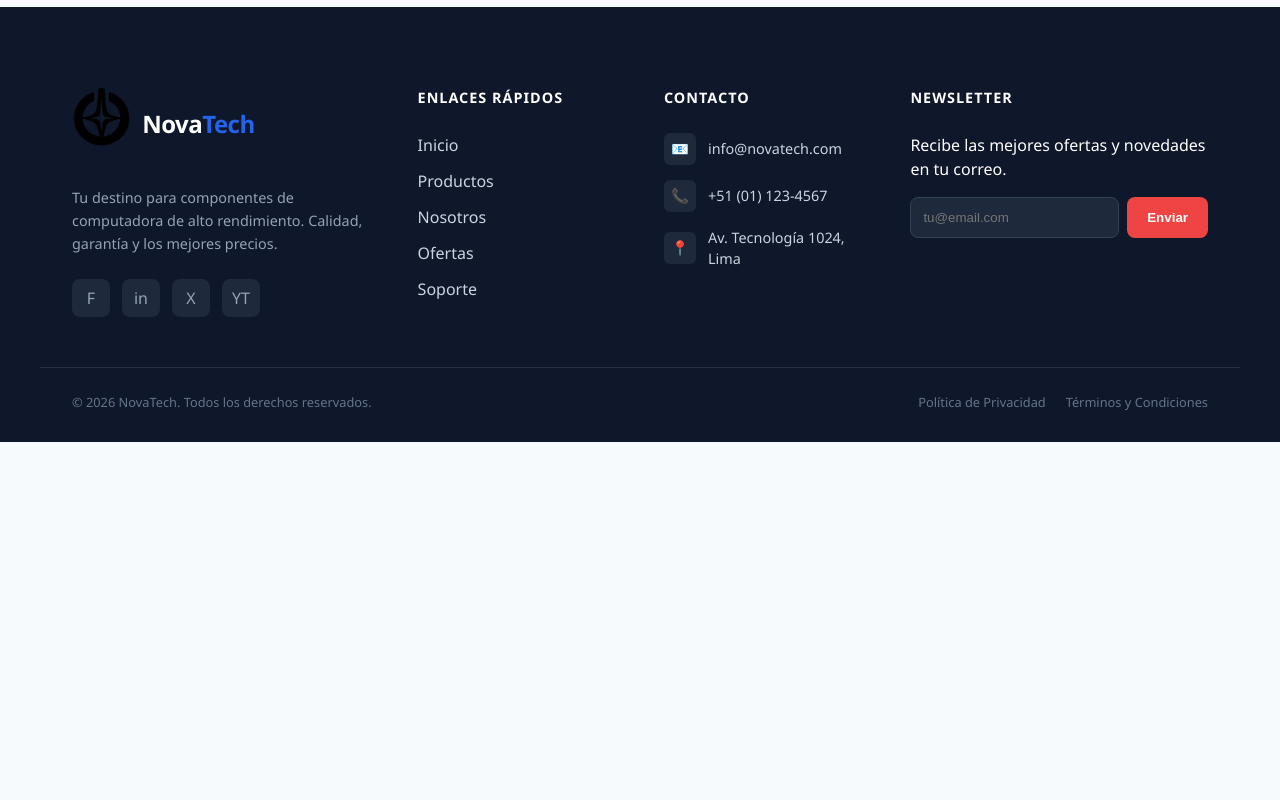
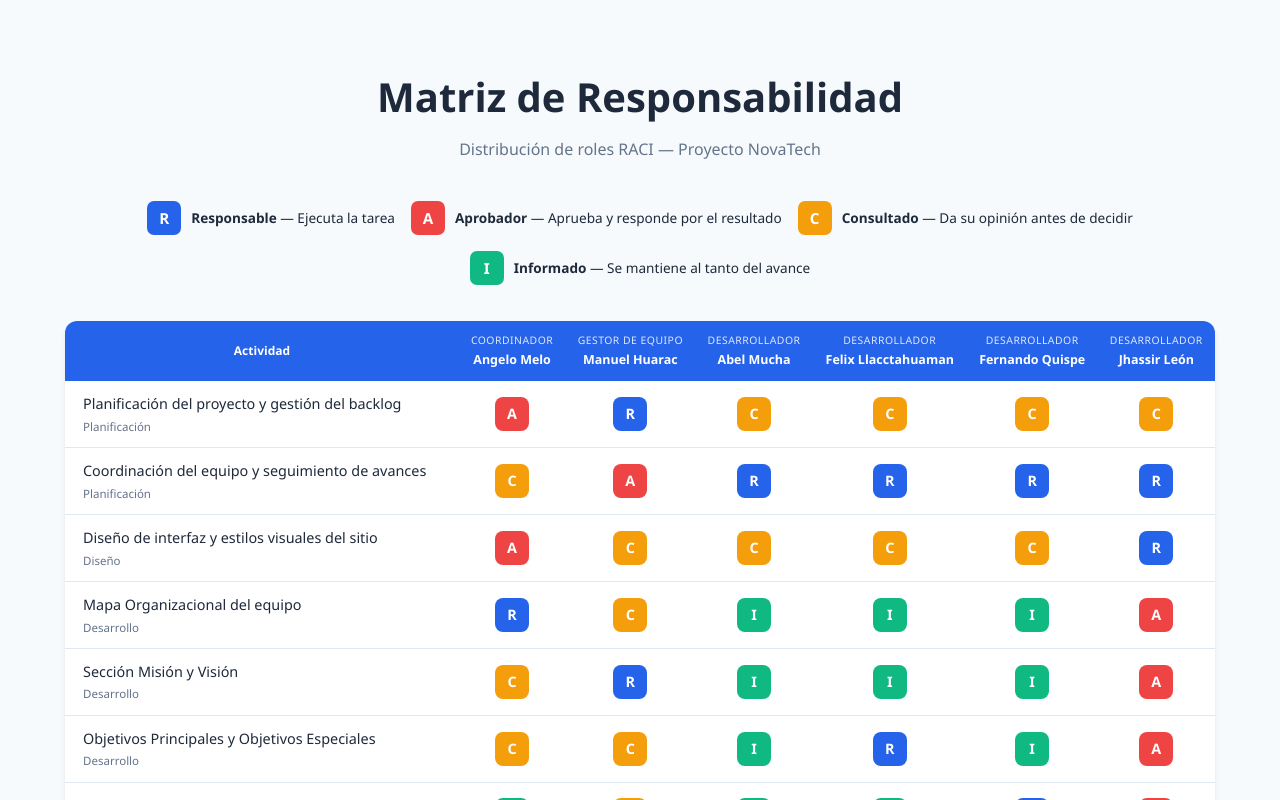
Before and after one commit to Giampierr/NovaTech, a React (Vite) app: page /nosotros in a window 1280 px wide. Shown: the part 1900-2700 px from the top of the page. Before the commit the page ends 2342 px from the top, so only its background shows below. Built offline with nearby package versions, Linux system fonts and the light colour scheme.

Commit message:
Matriz responsabilidad

```diff
--- a/src/components/MatrizRes.jsx
+++ b/src/components/MatrizRes.jsx
@@ -1,5 +1,141 @@
-export function MatrizRes(){
-    return(
-        <></>
+import './MatrizRes.scss'
+
+// ============================================================
+//  EDITAR AQUÍ: columnas del equipo
+// ============================================================
+const integrantes = [
+    { nombre: 'Angelo Melo',       rol: 'Coordinador'       },
+    { nombre: 'Manuel Huarac',     rol: 'Gestor de Equipo'  },
+    { nombre: 'Abel Mucha',        rol: 'Desarrollador'     },
+    { nombre: 'Felix Llacctahuaman', rol: 'Desarrollador'   },
+    { nombre: 'Fernando Quispe',   rol: 'Desarrollador'     },
+    { nombre: 'Jhassir León',      rol: 'Desarrollador'     },
+]
+
+// ============================================================
+//  EDITAR AQUÍ: filas de actividades
+//  Valores por celda: 'R' | 'A' | 'C' | 'I'
+//  El orden de celdas sigue el orden de integrantes de arriba.
+//  [ Angelo, Manuel, Abel, Felix, Fernando, Jhassir ]
+// ============================================================
+const actividades = [
+    {
+        fase: 'Planificación',
+        nombre: 'Planificación del proyecto y gestión del backlog',
+        celdas: ['A', 'R', 'C', 'C', 'C', 'C'],
+    },
+    {
+        fase: 'Planificación',
+        nombre: 'Coordinación del equipo y seguimiento de avances',
+        celdas: ['C', 'A', 'R', 'R', 'R', 'R'],
+    },
+    {
+        fase: 'Diseño',
+        nombre: 'Diseño de interfaz y estilos visuales del sitio',
+        celdas: ['A', 'C', 'C', 'C', 'C', 'R'],
+    },
+    {
+        fase: 'Desarrollo',
+        nombre: 'Mapa Organizacional del equipo',
+        celdas: ['R', 'C', 'I', 'I', 'I', 'A'],
+    },
+    {
+        fase: 'Desarrollo',
+        nombre: 'Sección Misión y Visión',
+        celdas: ['C', 'R', 'I', 'I', 'I', 'A'],
+    },
+    {
+        fase: 'Desarrollo',
+        nombre: 'Objetivos Principales y Objetivos Especiales',
+        celdas: ['C', 'C', 'I', 'R', 'I', 'A'],
+    },
+    {
+        fase: 'Desarrollo',
+        nombre: 'Slider de CVs del equipo',
+        celdas: ['I', 'C', 'I', 'I', 'R', 'A'],
+    },
+    {
+        fase: 'Desarrollo',
+        nombre: 'Matriz de Responsabilidad',
+        celdas: ['C', 'C', 'R', 'I', 'I', 'A'],
+    },
+    {
+        fase: 'Desarrollo',
+        nombre: 'Catálogo de productos y página de detalle',
+        celdas: ['A', 'I', 'C', 'C', 'C', 'R'],
+    },
+    {
+        fase: 'Pruebas',
+        nombre: 'Revisión funcional y control de calidad',
+        celdas: ['A', 'R', 'C', 'C', 'C', 'C'],
+    },
+    {
+        fase: 'Entrega',
+        nombre: 'Presentación y entrega final del proyecto',
+        celdas: ['A', 'R', 'C', 'C', 'C', 'C'],
+    },
+]
+
+// ============================================================
+//  Leyenda RACI — no es necesario editar esto
+// ============================================================
+const leyenda = [
+    { letra: 'R', titulo: 'Responsable',  desc: 'Ejecuta la tarea'           },
+    { letra: 'A', titulo: 'Aprobador',    desc: 'Aprueba y responde por el resultado' },
+    { letra: 'C', titulo: 'Consultado',   desc: 'Da su opinión antes de decidir'      },
+    { letra: 'I', titulo: 'Informado',    desc: 'Se mantiene al tanto del avance'     },
+]
+
+export function MatrizRes() {
+    return (
+        <section className="matriz-section">
+            <h2>Matriz de Responsabilidad</h2>
+            <p className="matriz-subtitulo">Distribución de roles RACI — Proyecto NovaTech</p>
+
+            {/* Leyenda */}
+            <div className="matriz-leyenda">
+                {leyenda.map(({ letra, titulo, desc }) => (
+                    <div key={letra} className="leyenda-item">
+                        <span className={`leyenda-badge badge-${letra}`}>{letra}</span>
+                        <div>
+                            <strong>{titulo}</strong>
+                            <span> — {desc}</span>
+                        </div>
+                    </div>
+                ))}
+            </div>
+
+            {/* Tabla */}
+            <div className="matriz-wrapper">
+                <table className="matriz-table">
+                    <thead>
+                        <tr>
+                            <th className="col-actividad-head">Actividad</th>
+                            {integrantes.map((p, i) => (
+                                <th key={i}>
+                                    <span className="head-rol">{p.rol}</span>
+                                    <span className="head-nombre">{p.nombre}</span>
+                                </th>
+                            ))}
+                        </tr>
+                    </thead>
+                    <tbody>
+                        {actividades.map((act, i) => (
+                            <tr key={i}>
+                                <td className="col-actividad">
+                                    <span className="act-nombre">{act.nombre}</span>
+                                    <span className="act-fase">{act.fase}</span>
+                                </td>
+                                {act.celdas.map((valor, j) => (
+                                    <td key={j} className="col-celda">
+                                        <span className={`badge badge-${valor}`}>{valor}</span>
+                                    </td>
+                                ))}
+                            </tr>
+                        ))}
+                    </tbody>
+                </table>
+            </div>
+        </section>
     )
 }
--- /dev/null
+++ b/src/components/MatrizRes.scss
@@ -0,0 +1,155 @@
+.matriz-section {
+    padding: 60px 20px;
+    background-color: var(--light-bg);
+}
+
+.matriz-section h2 {
+    text-align: center;
+    font-size: 2.5rem;
+    color: var(--text-main);
+    margin-bottom: 10px;
+}
+
+.matriz-subtitulo {
+    text-align: center;
+    color: var(--text-muted);
+    margin-bottom: 40px;
+    font-size: 1rem;
+}
+
+/* Leyenda */
+.matriz-leyenda {
+    display: flex;
+    justify-content: center;
+    flex-wrap: wrap;
+    gap: 16px;
+    margin-bottom: 36px;
+}
+
+.leyenda-item {
+    display: flex;
+    align-items: center;
+    gap: 10px;
+    font-size: 0.85rem;
+    color: var(--text-main);
+}
+
+.leyenda-badge {
+    width: 34px;
+    height: 34px;
+    border-radius: 7px;
+    display: flex;
+    align-items: center;
+    justify-content: center;
+    font-weight: 700;
+    font-size: 0.95rem;
+    color: white;
+    flex-shrink: 0;
+}
+
+/* Tabla */
+.matriz-wrapper {
+    max-width: 1150px;
+    margin: 0 auto;
+    overflow-x: auto;
+    border-radius: var(--radius-lg);
+    box-shadow: var(--shadow-md);
+}
+
+.matriz-table {
+    width: 100%;
+    border-collapse: collapse;
+    background: white;
+    font-family: 'Segoe UI', system-ui, sans-serif;
+    min-width: 750px;
+}
+
+.matriz-table thead tr {
+    background-color: var(--primary-blue);
+    color: white;
+}
+
+.col-actividad-head {
+    padding: 14px 18px;
+    text-align: left;
+    font-size: 0.85rem;
+    font-weight: 600;
+    min-width: 240px;
+}
+
+.matriz-table thead th {
+    padding: 12px 10px;
+    text-align: center;
+    font-size: 0.75rem;
+    font-weight: 600;
+}
+
+.head-rol {
+    display: block;
+    font-size: 0.65rem;
+    font-weight: 400;
+    opacity: 0.85;
+    text-transform: uppercase;
+    letter-spacing: 0.5px;
+}
+
+.head-nombre {
+    display: block;
+    font-size: 0.78rem;
+    font-weight: 600;
+    margin-top: 2px;
+}
+
+.matriz-table tbody tr {
+    border-bottom: 1px solid var(--border-color);
+    transition: background 0.2s;
+}
+
+.matriz-table tbody tr:hover {
+    background-color: #f0f4ff;
+}
+
+.matriz-table tbody tr:last-child {
+    border-bottom: none;
+}
+
+.col-actividad {
+    padding: 12px 18px;
+}
+
+.act-nombre {
+    display: block;
+    font-size: 0.9rem;
+    font-weight: 500;
+    color: var(--text-main);
+}
+
+.act-fase {
+    display: block;
+    font-size: 0.72rem;
+    color: var(--text-muted);
+    margin-top: 3px;
+}
+
+.col-celda {
+    text-align: center;
+    padding: 10px 6px;
+}
+
+/* Badges RACI */
+.badge {
+    display: inline-flex;
+    align-items: center;
+    justify-content: center;
+    width: 34px;
+    height: 34px;
+    border-radius: 8px;
+    font-weight: 700;
+    font-size: 0.9rem;
+    color: white;
+}
+
+.badge-R { background-color: #2563eb; }
+.badge-A { background-color: #ef4444; }
+.badge-C { background-color: #f59e0b; }
+.badge-I { background-color: #10b981; }
```
Also changed, not shown: src/components/MapaOrg.jsx (line endings or trailing spaces), src/components/MapaOrg.scss (line endings or trailing spaces), 1 other file (tests, documents, lock files or other folders).
